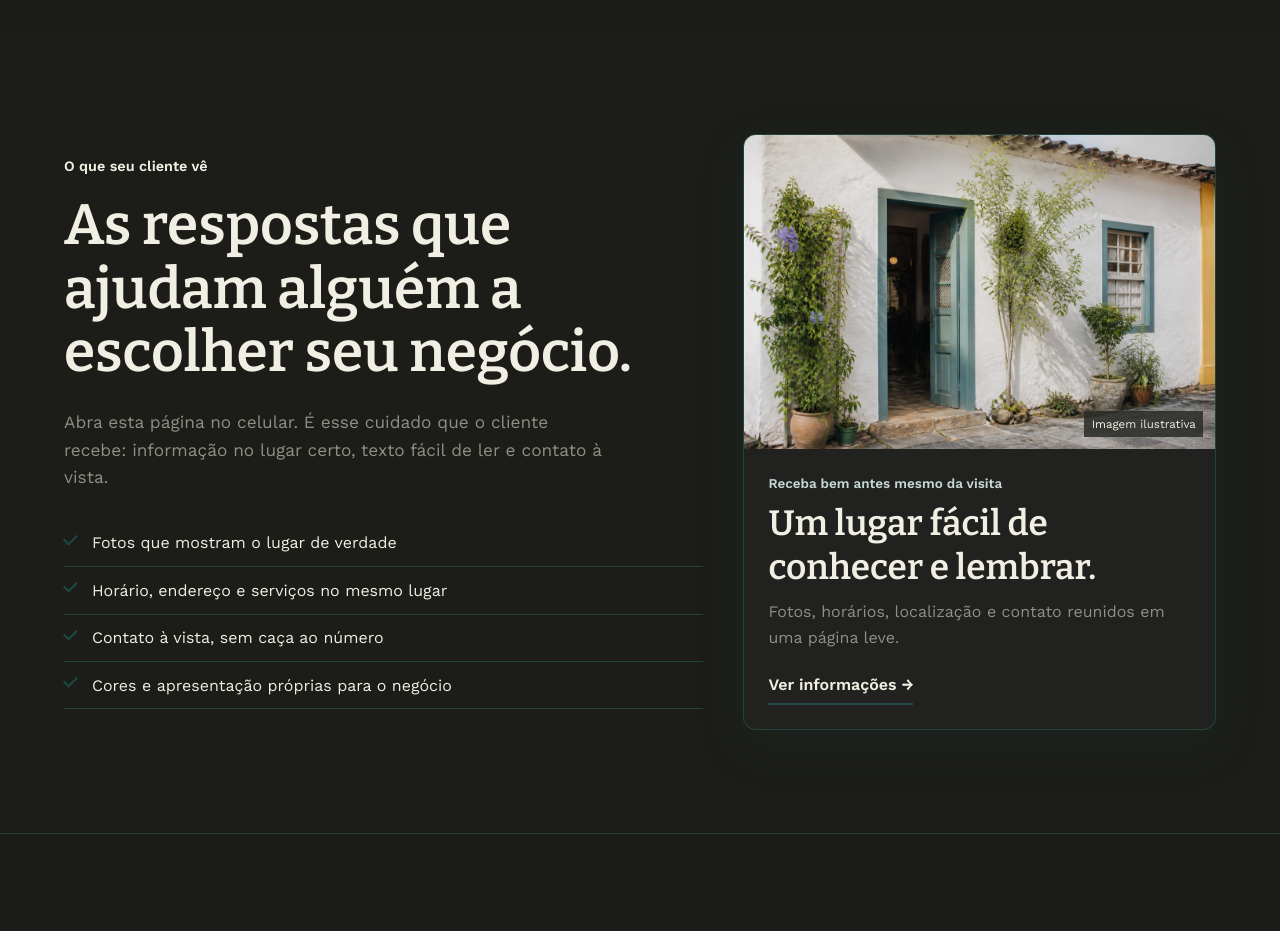
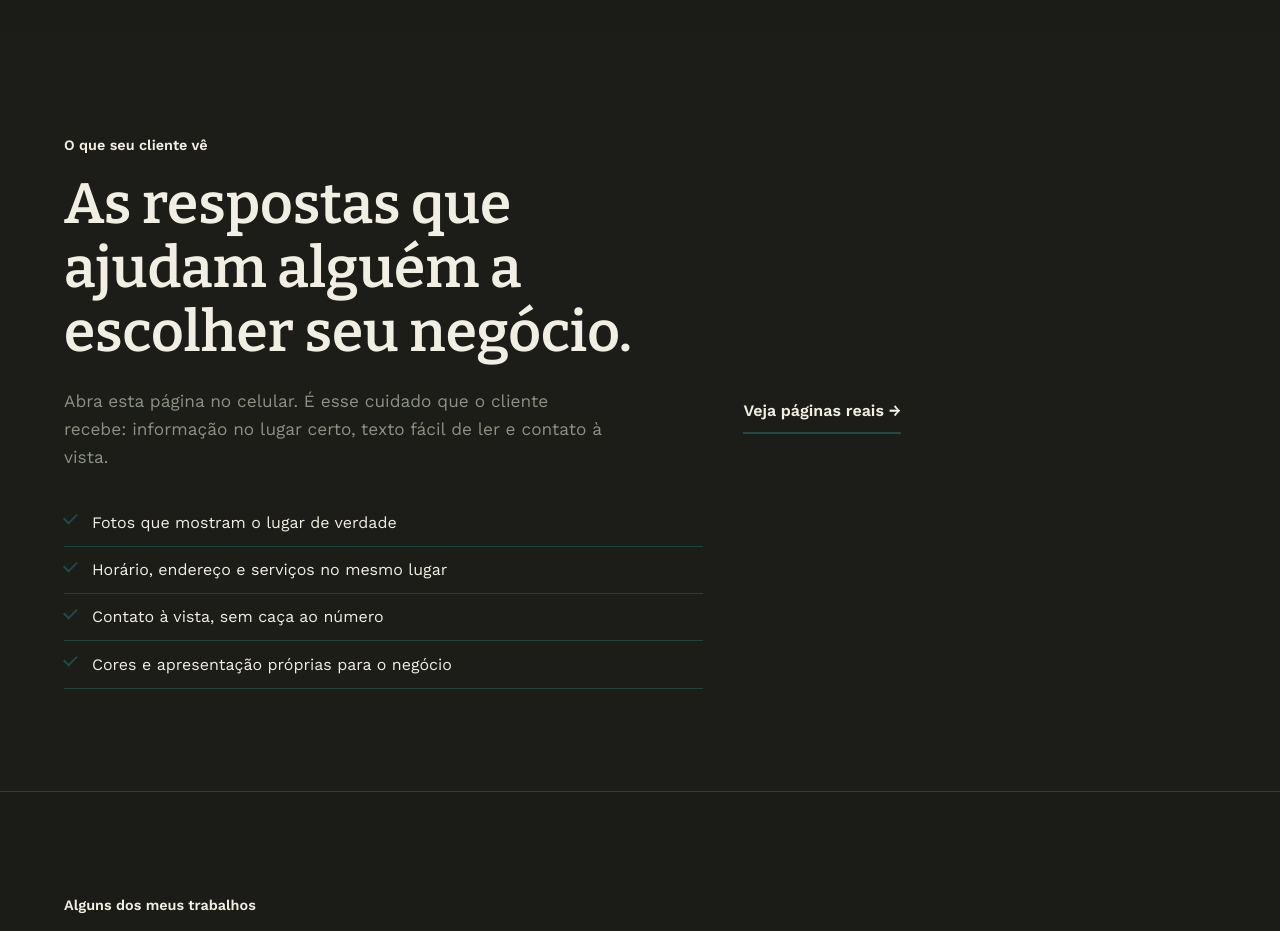
Before and after one commit to GabrielVitor-1/paginanoponto, a React (Vite) app: page / in a window 1280 px wide. Shown: the part 2260-3191 px from the top of the page. Built offline with nearby package versions, Linux system fonts and the light colour scheme.

Commit message:
feat: conecta demonstração ao portfólio

```diff
--- a/index.html
+++ b/index.html
@@ -212,24 +212,7 @@
             </ul>
           </div>
 
-          <article class="sample-page reveal" aria-label="Exemplo ilustrativo de uma página">
-            <figure>
-              <img
-                src="./negocio-ilustrativo.jpg"
-                alt="Entrada ilustrativa de um pequeno negócio, com parede clara, porta azul-petróleo e plantas"
-                width="1200"
-                height="800"
-                loading="lazy"
-              />
-              <figcaption>Imagem ilustrativa</figcaption>
-            </figure>
-            <div class="sample-content">
-              <p class="sample-kicker">Receba bem antes mesmo da visita</p>
-              <h3>Um lugar fácil de conhecer e lembrar.</h3>
-              <p>Fotos, horários, localização e contato reunidos em uma página leve.</p>
-              <span class="sample-action">Ver informações <span aria-hidden="true">→</span></span>
-            </div>
-          </article>
+          <a class="text-link demo-portfolio-link reveal" href="#trabalhos">Veja páginas reais →</a>
         </div>
       </section>
 
--- a/src/main.tsx
+++ b/src/main.tsx
@@ -163,7 +163,7 @@ function ScrollStates() {
     if (reducedMotion) return;
 
     const targets = document.querySelectorAll<HTMLElement>(
-      ".process-list li, .sample-page, .portfolio-card, .package-card, .package-included",
+      ".process-list li, .portfolio-card, .package-card, .package-included",
     );
     const observer = new IntersectionObserver(
       (entries) => {
--- a/src/styles.css
+++ b/src/styles.css
@@ -640,63 +640,6 @@ h3 {
   transform: rotate(-45deg);
 }
 
-.sample-page {
-  overflow: hidden;
-  border: 1px solid var(--linha);
-  border-radius: var(--radius-md);
-  background: var(--surface-glass);
-  transition: transform var(--duration-base) var(--ease-enter);
-}
-
-.sample-page.is-active {
-  box-shadow: var(--shadow-glow);
-  transform: translate3d(0, -0.2rem, 0);
-}
-
-.sample-page figure {
-  position: relative;
-  aspect-ratio: 3 / 2;
-  margin: 0;
-  overflow: hidden;
-}
-
-.sample-page img {
-  width: 100%;
-  height: 100%;
-  object-fit: cover;
-}
-
-.sample-page figcaption {
-  position: absolute;
-  right: 0.75rem;
-  bottom: 0.75rem;
-  padding: 0.25rem 0.45rem;
-  background: rgb(42 43 38 / 85%);
-  color: var(--caicacao);
-  font-size: 0.72rem;
-}
-
-.sample-content {
-  padding: 1.5rem;
-}
-
-.sample-kicker {
-  margin-bottom: 0.4rem;
-  color: var(--accent-petroleo-light);
-  font-size: 0.84rem;
-  font-weight: 600;
-}
-
-.sample-content h3 {
-  max-width: 18ch;
-  font-size: clamp(1.55rem, 5vw, 2.2rem);
-}
-
-.sample-content > p:not(.sample-kicker) {
-  color: var(--ardosia-suave);
-}
-
-.sample-action,
 .text-link,
 .package-card a {
   display: inline-block;
@@ -704,6 +647,10 @@ h3 {
   border-bottom: 2px solid var(--esquadria);
   font-weight: 600;
   text-decoration: none;
+}
+
+.demo-portfolio-link {
+  width: fit-content;
 }
 
 .pricing {
@@ -1582,7 +1529,6 @@ footer,
   nav a,
   nav a::after,
   .process-list li,
-  .sample-page,
   .portfolio-card,
   .package-card,
   .package-included {
```
